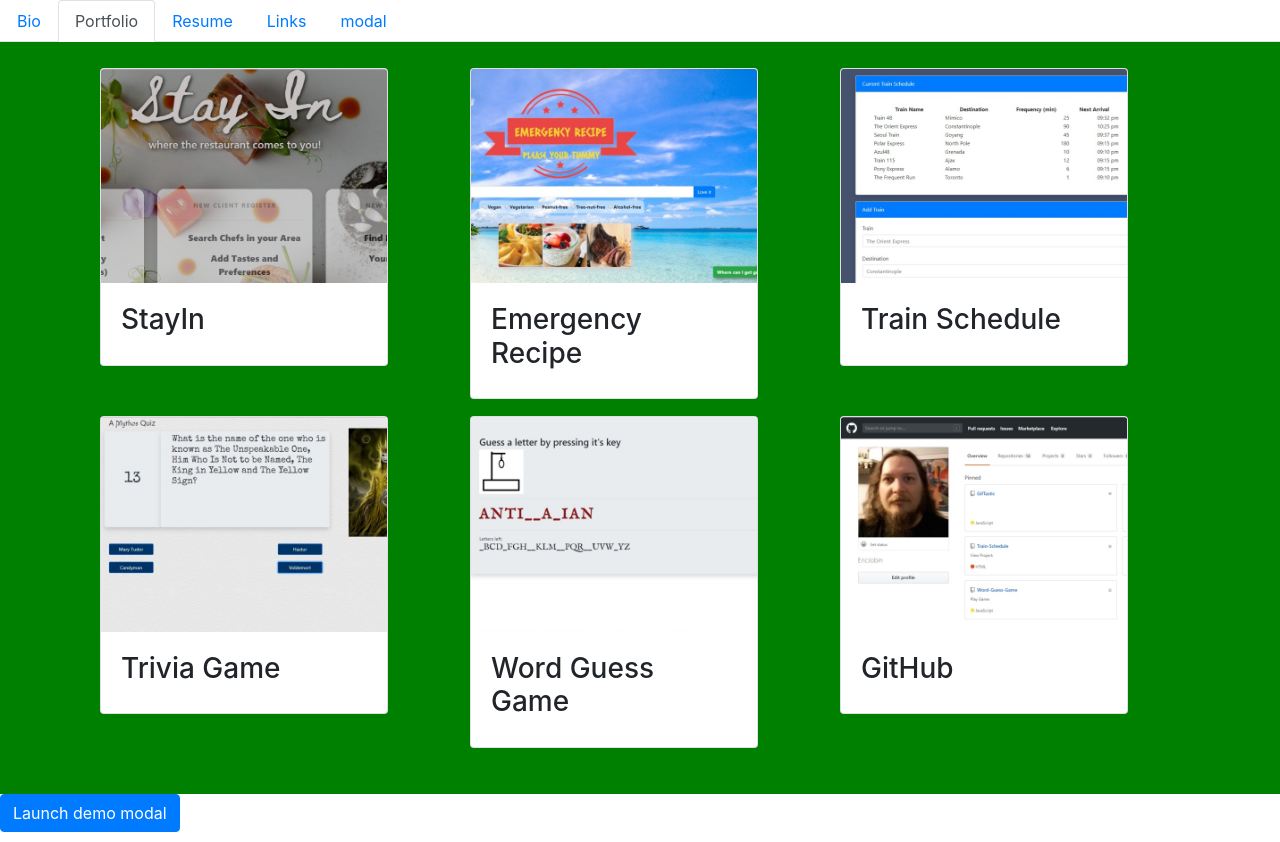
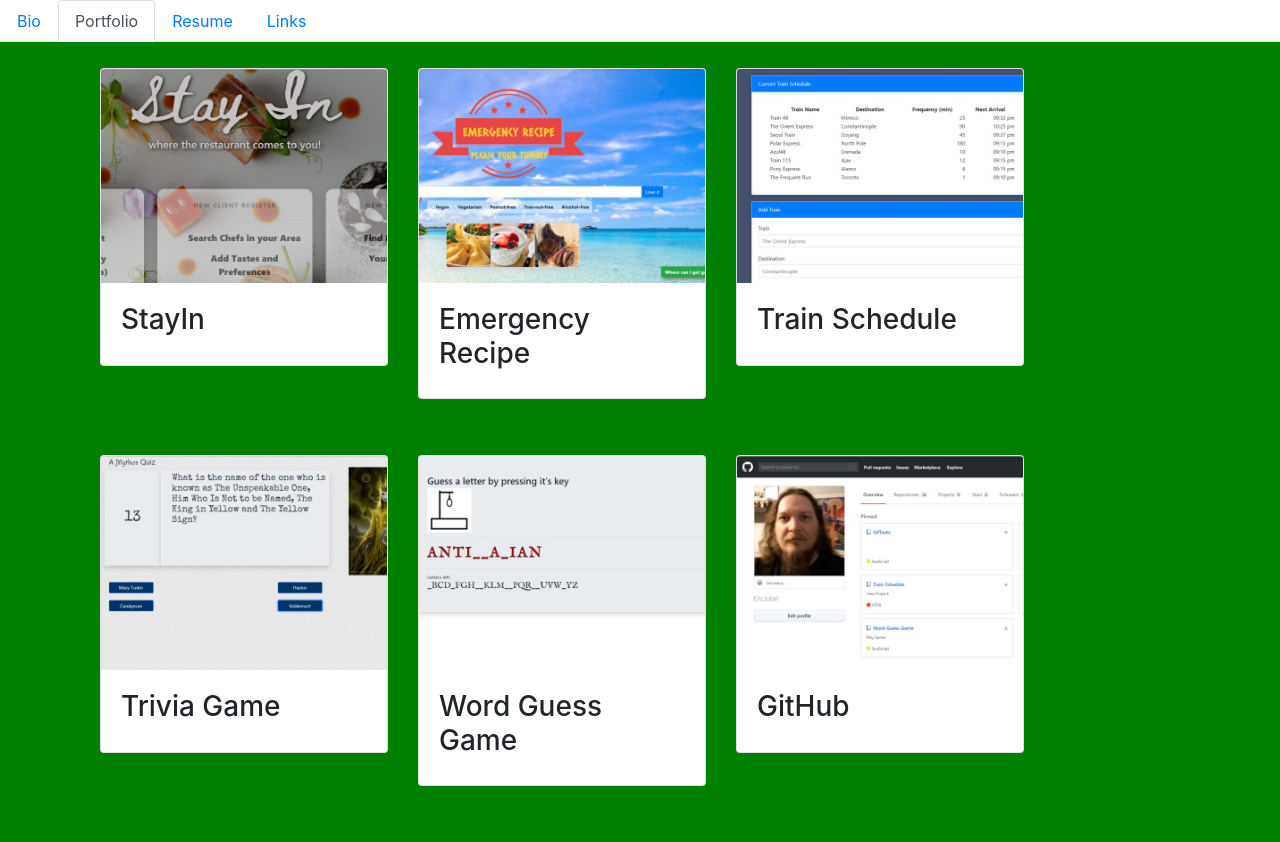
Before and after one commit to EricJobin/ericjobin, a React (Create React App) app: page / in a window 1280 px wide. Both pictures are taken after a click on the element "Portfolio". Built offline with nearby package versions, Linux system fonts and the light colour scheme.

Commit message:
Have modal popping up on card click, need to populate with real data

```diff
--- a/src/Components/Modal.js
+++ b/src/Components/Modal.js
@@ -17,7 +17,7 @@ class ModalExample extends Component {
     render() {
 
         return (
-			<div>
+			<div style={ { display: this.props.display ? '' : 'none' } }>
 				<Button
 					// bsStyle="primary"
 					// bsSize="large"
--- a/src/Components/Portfolio.js
+++ b/src/Components/Portfolio.js
@@ -25,13 +25,13 @@ const styles = {
 		// margin: "0",
 
 	},
-	card: {
-        width: "18rem",
-        marginBottom: "5%",
+	// card: {
+    //     width: "18rem",
+    //     marginBottom: "5%",
 		// float: "left",
 		// margin: "2% 5% 5% 5%",
 		// width: "100%",
-	},
+	// },
 	col: {
 		// backgroundColor: "rgba(255,255,255,.6)",
 		// padding: "0% 2%",
--- a/src/Components/PortfolioCard.js
+++ b/src/Components/PortfolioCard.js
@@ -1,11 +1,13 @@
-import React from "react";
-import Col from 'react-bootstrap/Col';
-import Card from 'react-bootstrap/Card';
+import React, { Component } from "react";
+// import Col from 'react-bootstrap/Col';
+// import Card from 'react-bootstrap/Card';
+
+import {Button, Modal, Card, Col} from 'react-bootstrap';
 
 const styles = {
 	card: {
         width: "18rem",
-        marginBottom: "5%",
+        // marginBottom: "5%",
         // color: "red",
 		// float: "left",
 		// margin: "2% 5% 5% 5%",
@@ -17,22 +19,82 @@ const styles = {
 		// margin: "2%",
 		// minHeight: "54vh",
 		// position:"realative",
+	},
+	box: {
+		marginBottom: "5%",
 	}
 };
 
-const PortfolioCard = (props) => {
+// const PortfolioCard = (props) => {
+// 	return (
+// 		// console.log(props),
+//         <Col xs={12} sm={6} lg={4} style={styles.col}>
+//             <Card style={styles.card} id={props.id}>
+//                 <Card.Img variant="top" src={props.image} />
+//                 <Card.Body>
+//                     <h3>{props.title}</h3>
+//                 </Card.Body>
+//             </Card>
+//         </Col>
+
+// 	);
+// }
+
+class PortfolioCard extends Component {
+    state = {
+        showModal: false,
+    }
+
+    close = () => {
+        this.setState({ showModal: false });
+    }
+
+    open = () => {
+        this.setState({ showModal: true });
+    }
+
+    render() {
+
         return (
-		// console.log(props),
+			console.log(this.props),
+
+			<div style={styles.box}>
+				{/* <Button
+					// bsStyle="primary"
+					// bsSize="large"
+					onClick={this.open}
+				>
+					Launch demo modal
+				</Button> */}
+
 				<Col xs={12} sm={6} lg={4} style={styles.col}>
-            <Card style={styles.card} id={props.id}>
-                <Card.Img variant="top" src={props.image} />
+					<Card style={styles.card} id={this.props.id} onClick={this.open}>
+						<Card.Img variant="top" src={this.props.image} />
 						<Card.Body>
-                    <h3>{props.title}</h3>
+							<h3>{this.props.title}</h3>
 						</Card.Body>
 					</Card>
 				</Col>
 
+
+
+
+				<Modal show={this.state.showModal} onHide={this.close}>
+					<Modal.Header closeButton>
+						<Modal.Title>Modal heading</Modal.Title>
+					</Modal.Header>
+					<Modal.Body>
+						<h4>Text in a modal</h4>
+						<p>Duis mollis, est non commodo luctus, nisi erat porttitor ligula.</p>
+						{this.props.title}
+					</Modal.Body>
+					<Modal.Footer>
+						<Button onClick={this.close}>Close</Button>
+					</Modal.Footer>
+				</Modal>
+			</div>
         );
     }
+};
 
 export default PortfolioCard;
--- a/src/Pages/Home.js
+++ b/src/Pages/Home.js
@@ -3,7 +3,7 @@ import AboutMe from "../Components/AboutMe";
 import Portfolio from "../Components/Portfolio";
 // import Resume from "../Components/Resume";
 // import Links from "../Components/Links";
-import Modal from "../Components/Modal";
+// import Modal from "../Components/Modal";
 
 import Nav from 'react-bootstrap/Nav';
 
@@ -24,9 +24,10 @@ class Home extends Component {
 		showportfolio: false,
 		showresume: false,
 		showlinks: false,
+		// showmodal: false,
 		// show: false,
 		// TEMP
-		showmodal: false,
+
 	};
 
 	tabclick = (tab)=>{
@@ -35,7 +36,8 @@ class Home extends Component {
 		this.setState({ showresume: tab==="cv" ? true : false })
 		this.setState({ showlinks: tab==="link" ? true : false })
 		// TEMP
-		this.setState({ showlinks: tab==="modal" ? true : false })
+		// this.setState({ showmodal: tab==="Modal" ? true : false })
+		console.log(this.state)
 	}
 
 	render(){
@@ -58,9 +60,9 @@ class Home extends Component {
 						<Nav.Link eventKey="Links">Links</Nav.Link>
 					</Nav.Item>
 					{/* TEMP */}
-					<Nav.Item onClick={() => this.tabclick('modal')}>
-						<Nav.Link eventKey="modal">modal</Nav.Link>
-					</Nav.Item>
+					{/* <Nav.Item onClick={() => this.tabclick('Modal')}>
+						<Nav.Link eventKey="Modal">Modal</Nav.Link>
+					</Nav.Item> */}
 					{/* TEMP */}
 				</Nav>
 				<AboutMe display={this.state.showaboutme} />
@@ -68,7 +70,7 @@ class Home extends Component {
 				{/* <Resume/> */}
 				{/* <Links/> */}
 				{/* TEMP */}
-				<Modal display={this.state.showmodal}/>
+				{/* <Modal display={this.state.showmodal}/> */}
 
 			</div>
 		)
```
Lines whose indentation alone changed are shown as unchanged.
